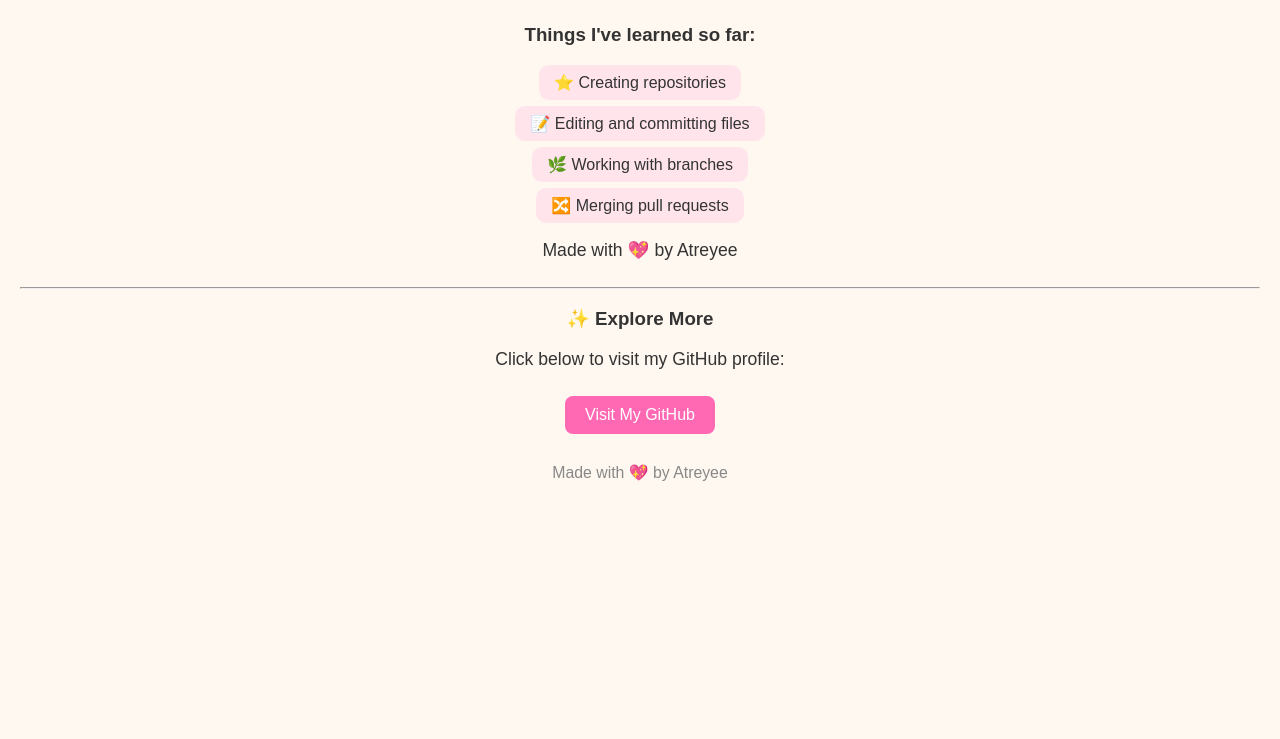
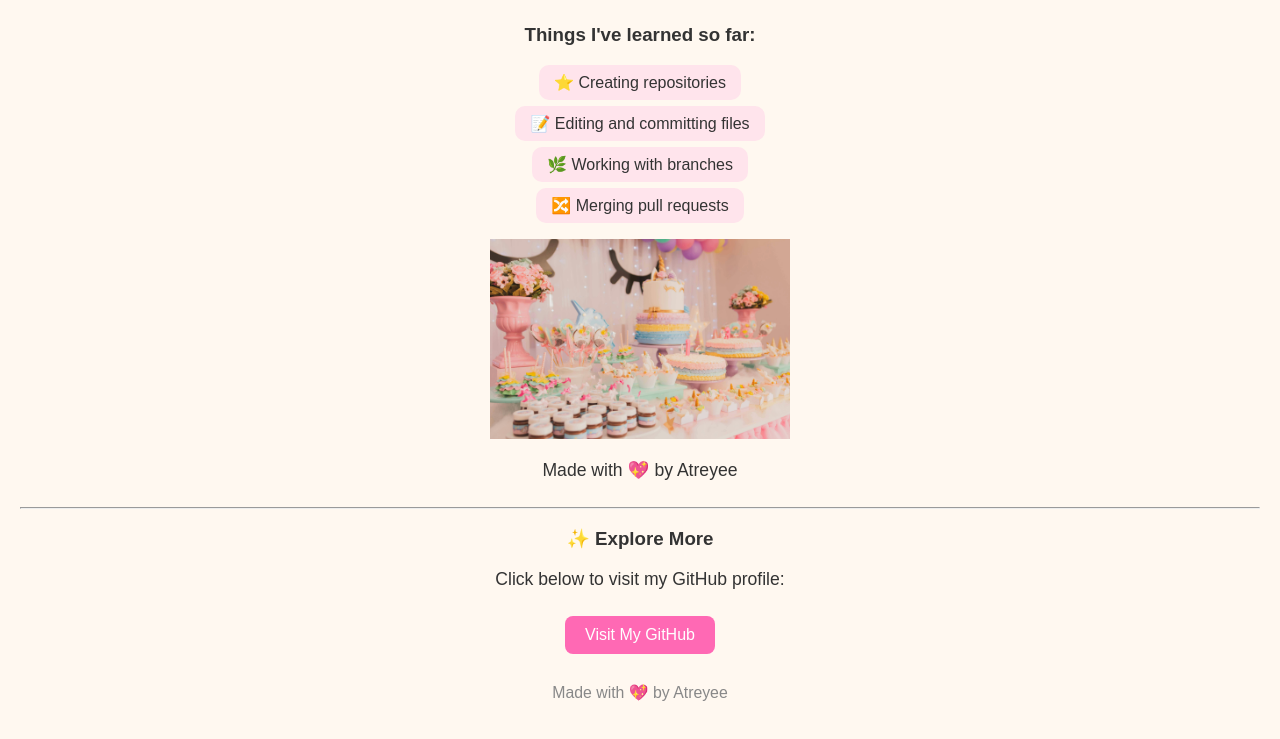
Before and after one commit to Atreyee-mkj/Smelly-cupcakes, a plain HTML site: page index.html in a window 1280 px wide. Shown: the part 135-874 px from the top of the page. Before the commit the page ends 800 px from the top, so only its background shows below. Drawn offline with Linux system fonts and the light colour scheme.

Commit message:
Update index.html

```diff
--- a/index.html
+++ b/index.html
@@ -16,7 +16,7 @@
     <li>🌿 Working with branches</li>
     <li>🔀 Merging pull requests</li>
   </ul>
-
+  <img src="cupcake.jpg" alt="A delicious pink cupcake" width="300">
   <p>Made with 💖 by Atreyee</p>
   <hr>
 
```
